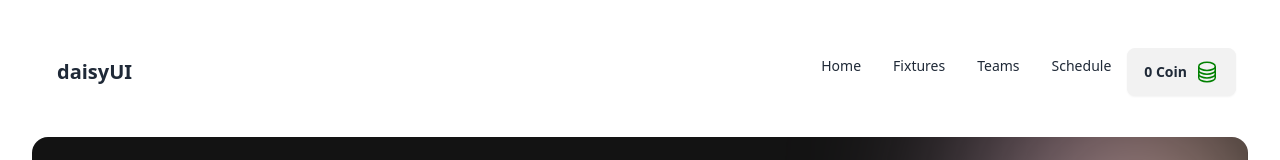
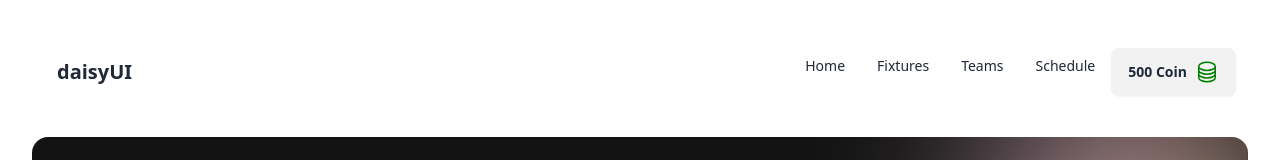
Before and after one commit to Bytes-Farabi/b10a7-dream-11-main, a React (Vite) app: page / in a window 1280 px wide. Shown: the top 160 px of the page. Built offline with nearby package versions, Linux system fonts and the light colour scheme.

Commit message:
navbar credit changed by usestate

```diff
--- a/src/AllComponents/Banner/Banner.jsx
+++ b/src/AllComponents/Banner/Banner.jsx
@@ -1,5 +1,5 @@
 import bannerLogo from '../../../public/assets/banner-main.png'
-const Banner = () => {
+const Banner = ({handleCredit}) => {
   return (
     <div>
       {/* <div className="bg-[url('https://ibb.co/mXx2BWH')] w-full h-32">
@@ -23,7 +23,7 @@ const Banner = () => {
             <p className='font-medium text-[#b3b3b3]'>Beyond Boundaries Beyond Limits</p>
           </div>
           <div className='inline-block border border-[#E7FE29] rounded-2xl'>
-            <button className='btn bg-[#E7FE29] text-black font-medium m-2'>Claim Free Credits</button>
+            <button onClick={()=>handleCredit()} className='btn bg-[#E7FE29] text-black font-medium m-2'>Claim Free Credits</button>
           </div>
         </div>
 
--- a/src/AllComponents/Header/Header.jsx
+++ b/src/AllComponents/Header/Header.jsx
@@ -1,4 +1,5 @@
-const Header = () => {
+const Header = ({credit}) => {
+  console.log(credit);
   return (
     <div>
       <div className="navbar bg-base-100 flex items-center">
@@ -11,7 +12,7 @@ const Header = () => {
             <li><a>Fixtures</a></li>
             <li><a>Teams</a></li>
             <li><a>Schedule</a></li>
-            <button className="btn flex gap-2 items-center">0 Coin <span><svg xmlns="http://www.w3.org/2000/svg" fill="none" viewBox="0 0 24 24" strokeWidth={1.5} color="green" stroke="currentColor" className="size-6">
+            <button className="btn flex gap-2 items-center">{credit} Coin <span><svg xmlns="http://www.w3.org/2000/svg" fill="none" viewBox="0 0 24 24" strokeWidth={1.5} color="green" stroke="currentColor" className="size-6">
               <path strokeLinecap="round" strokeLinejoin="round" d="M20.25 6.375c0 2.278-3.694 4.125-8.25 4.125S3.75 8.653 3.75 6.375m16.5 0c0-2.278-3.694-4.125-8.25-4.125S3.75 4.097 3.75 6.375m16.5 0v11.25c0 2.278-3.694 4.125-8.25 4.125s-8.25-1.847-8.25-4.125V6.375m16.5 0v3.75m-16.5-3.75v3.75m16.5 0v3.75C20.25 16.153 16.556 18 12 18s-8.25-1.847-8.25-4.125v-3.75m16.5 0c0 2.278-3.694 4.125-8.25 4.125s-8.25-1.847-8.25-4.125" />
             </svg>
             </span></button>
--- a/src/AllComponents/Home/Home.jsx
+++ b/src/AllComponents/Home/Home.jsx
@@ -3,11 +3,11 @@ import Banner from "../Banner/Banner";
 import Header from "../Header/Header";
 import Selected from "../Selected/Selected";
 
-const Home = ({ handleActiveTab, isActive }) => {
+const Home = ({ handleActiveTab, isActive, handleCredit, credit }) => {
     return (
         <div>
-            <Header></Header>
-            <Banner></Banner>
+            <Header credit={credit}></Header>
+            <Banner  handleCredit={handleCredit}></Banner>
             <div className="tab-row flex justify-between mt-10 items-center">
                 <div>
                     <h3 className="font-bold text-2xl">Available Players</h3>
@@ -31,6 +31,39 @@ const Home = ({ handleActiveTab, isActive }) => {
                     isActive.available ? <Available></Available> : <Selected></Selected>
                 }
             </div>
+
+            {/* shadow banner */}
+
+            {/* <div>
+                <div className="flex items-center justify-center" style={{
+          backgroundImage: `url('/assets/banner.png')`,
+          backgroundSize: 'cover',
+          backgroundPosition: 'center',
+          borderRadius: 16,
+          marginTop: 25
+        }}>
+                    <div className="bg-white rounded-lg shadow-lg p-6 max-w-lg mx-4 sm:mx-0">
+                        <h2 className="text-2xl font-semibold text-center mb-2">
+                            Subscribe to our Newsletter
+                        </h2>
+                        <p className="text-center text-gray-600 mb-6">
+                            Get the latest updates and news right in your inbox!
+                        </p>
+
+                        <div className="flex items-center">
+                            <input
+                                type="email"
+                                placeholder="Enter your email"
+                                className="w-full p-3 border border-gray-300 rounded-l-lg focus:outline-none focus:ring-2 focus:ring-indigo-500"
+                            />
+                            <button className="p-3 bg-gradient-to-r from-yellow-400 to-pink-500 text-white font-semibold rounded-r-lg hover:opacity-90 transition-opacity duration-300">
+                                Subscribe
+                            </button>
+                        </div>
+                    </div>
+                </div>
+            </div> */}
+
         </div>
     );
 };
--- a/src/App.jsx
+++ b/src/App.jsx
@@ -3,6 +3,12 @@ import Home from './AllComponents/Home/Home'
 import './App.css'
 
 function App() {
+
+  const [credit, setCredit] = useState(500)
+
+  const handleCredit = () =>{
+    console.log('credit clicked');
+  }
 
   const [isActive, setIsActive] = useState({
     available: true,
@@ -26,7 +32,7 @@ function App() {
 
   return (
     <>
-      <Home handleActiveTab={handleActiveTab} isActive={isActive}></Home>
+      <Home handleActiveTab={handleActiveTab} isActive={isActive} handleCredit={handleCredit} credit={credit}></Home>
     </>
   )
 }
```
